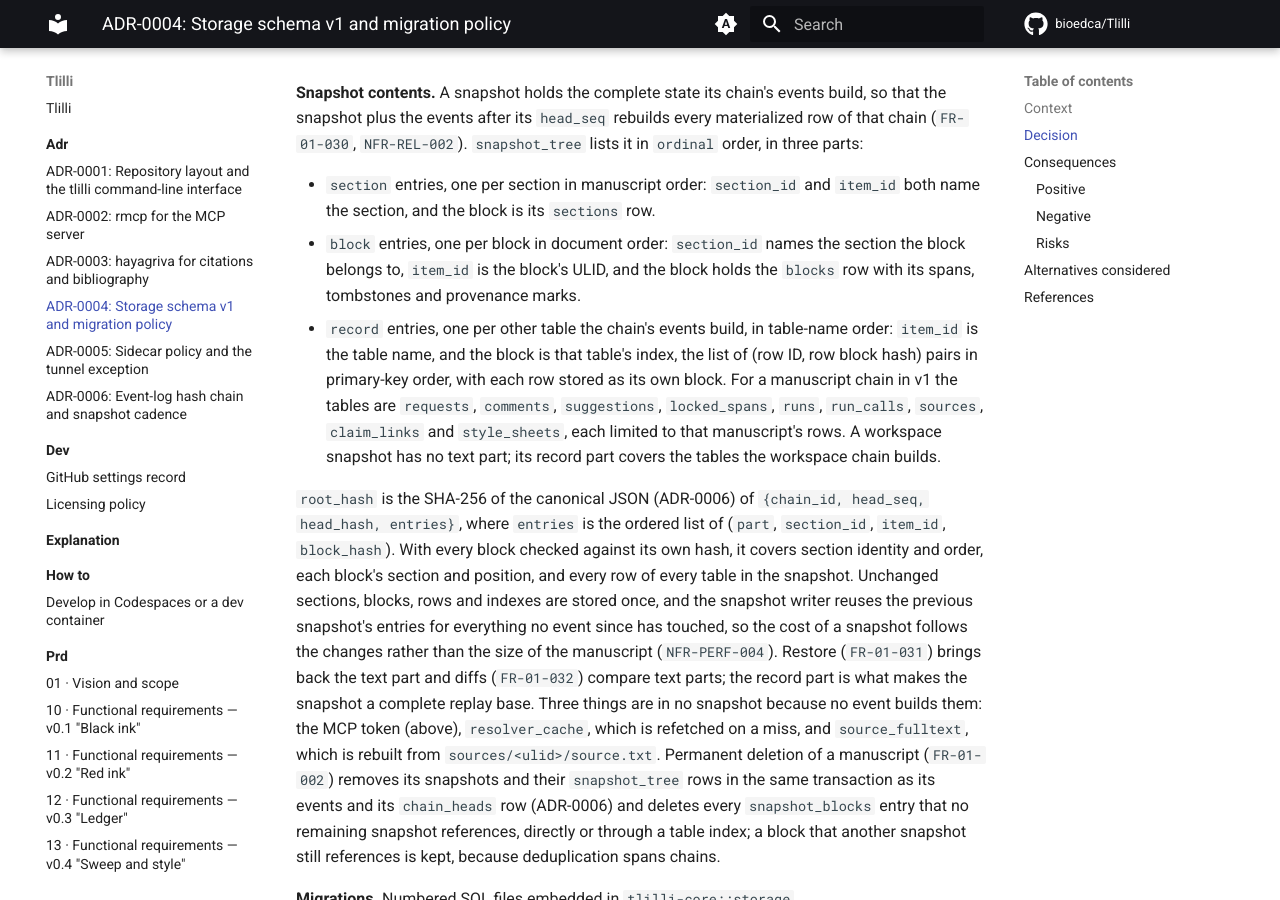
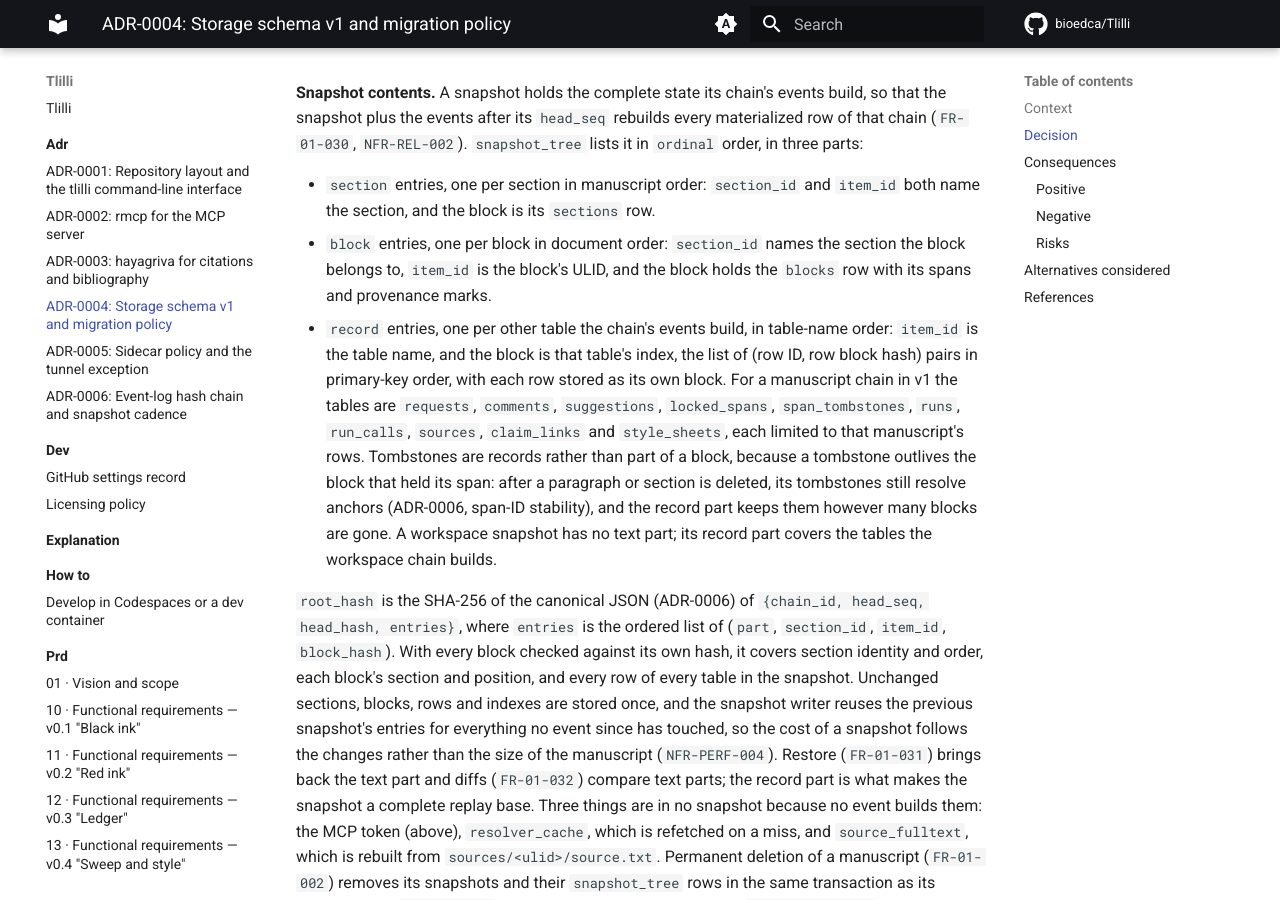
Before and after one commit to bioedca/Tlilli, an MkDocs documentation site: the page built from docs/adr/0004-storage-schema-v1-and-migrations.md, in a window 1280 px wide and 900 px high, scrolled down 3306 px. Built offline with MkDocs 1.6.1 and Material for MkDocs 9.7.7, drawn with Linux system fonts in a browser that asks for light colours; comment, search, counter and statistics services are not loaded.

Commit message:
docs(docs): keep span tombstones in the snapshot record part
A tombstone outlives the block that held its span, so storing it inside
block entries lost the tombstones of deleted paragraphs and sections from
the replay base. span_tombstones is now a record table in ADR-0004, and
ADR-0006 says so. From Codex round 5.

Refs #24

Signed-off-by: bioedca <131809205+bioedca@users.noreply.github.com>

```diff
--- a/docs/adr/0004-storage-schema-v1-and-migrations.md
+++ b/docs/adr/0004-storage-schema-v1-and-migrations.md
@@ -31,8 +31,8 @@ The concept keeps everything in one workspace folder: `workspace.sqlite` (rusqli
 **Snapshot contents.** A snapshot holds the complete state its chain's events build, so that the snapshot plus the events after its `head_seq` rebuilds every materialized row of that chain (`FR-01-030`, `NFR-REL-002`). `snapshot_tree` lists it in `ordinal` order, in three parts:
 
 - `section` entries, one per section in manuscript order: `section_id` and `item_id` both name the section, and the block is its `sections` row.
-- `block` entries, one per block in document order: `section_id` names the section the block belongs to, `item_id` is the block's ULID, and the block holds the `blocks` row with its spans, tombstones and provenance marks.
-- `record` entries, one per other table the chain's events build, in table-name order: `item_id` is the table name, and the block is that table's index, the list of (row ID, row block hash) pairs in primary-key order, with each row stored as its own block. For a manuscript chain in v1 the tables are `requests`, `comments`, `suggestions`, `locked_spans`, `runs`, `run_calls`, `sources`, `claim_links` and `style_sheets`, each limited to that manuscript's rows. A workspace snapshot has no text part; its record part covers the tables the workspace chain builds.
+- `block` entries, one per block in document order: `section_id` names the section the block belongs to, `item_id` is the block's ULID, and the block holds the `blocks` row with its spans and provenance marks.
+- `record` entries, one per other table the chain's events build, in table-name order: `item_id` is the table name, and the block is that table's index, the list of (row ID, row block hash) pairs in primary-key order, with each row stored as its own block. For a manuscript chain in v1 the tables are `requests`, `comments`, `suggestions`, `locked_spans`, `span_tombstones`, `runs`, `run_calls`, `sources`, `claim_links` and `style_sheets`, each limited to that manuscript's rows. Tombstones are records rather than part of a block, because a tombstone outlives the block that held its span: after a paragraph or section is deleted, its tombstones still resolve anchors (ADR-0006, span-ID stability), and the record part keeps them however many blocks are gone. A workspace snapshot has no text part; its record part covers the tables the workspace chain builds.
 
 `root_hash` is the SHA-256 of the canonical JSON (ADR-0006) of `{chain_id, head_seq, head_hash, entries}`, where `entries` is the ordered list of (`part`, `section_id`, `item_id`, `block_hash`). With every block checked against its own hash, it covers section identity and order, each block's section and position, and every row of every table in the snapshot. Unchanged sections, blocks, rows and indexes are stored once, and the snapshot writer reuses the previous snapshot's entries for everything no event since has touched, so the cost of a snapshot follows the changes rather than the size of the manuscript (`NFR-PERF-004`). Restore (`FR-01-031`) brings back the text part and diffs (`FR-01-032`) compare text parts; the record part is what makes the snapshot a complete replay base. Three things are in no snapshot because no event builds them: the MCP token (above), `resolver_cache`, which is refetched on a miss, and `source_fulltext`, which is rebuilt from `sources/<ulid>/source.txt`. Permanent deletion of a manuscript (`FR-01-002`) removes its snapshots and their `snapshot_tree` rows in the same transaction as its events and its `chain_heads` row (ADR-0006) and deletes every `snapshot_blocks` entry that no remaining snapshot references, directly or through a table index; a block that another snapshot still references is kept, because deduplication spans chains.
 
```
Also changed, not shown: docs/adr/0006-event-log-hash-chain-and-snapshot-cadence.md (+1 -1 lines).
